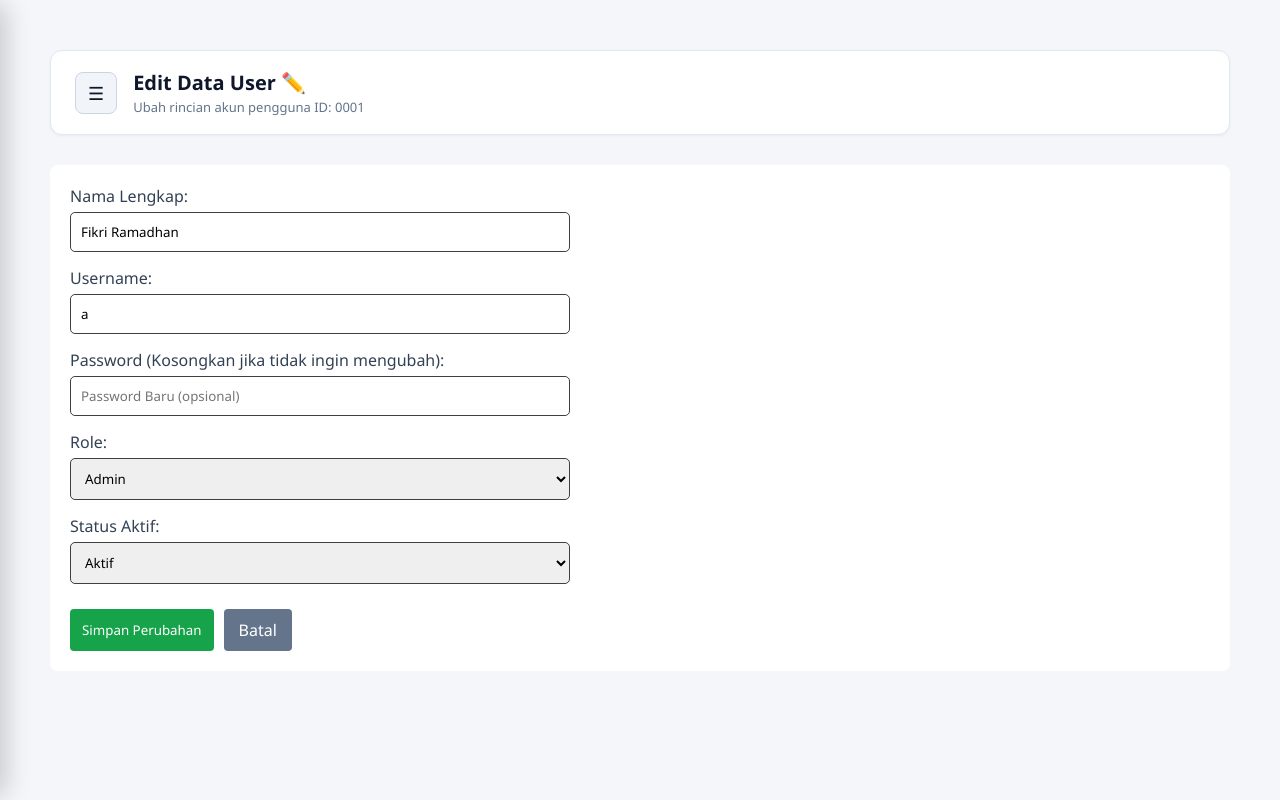
After one commit to FIK-RA/aplikasi_parkir, a PHP site: page /admin/php-admin/user_edit.php?id=1 in a window 1280 px wide. The commit adds this page. Run offline with PHP 8.4, Linux system fonts and the light colour scheme; a user stored in the database is signed in; data comes from the database, SQL or seed files in the repository.

Commit message:
rasyid konto

```diff
--- /dev/null
+++ b/app_parkir/admin/php-admin/user_edit.php
@@ -0,0 +1,163 @@
+<?php
+session_start();
+header("Cache-Control: no-store, no-cache, must-revalidate, max-age=0");
+header("Cache-Control: post-check=0, pre-check=0", false);
+header("Pragma: no-cache");
+
+require_once '../../config/koneksi.php';
+
+// Validasi Akses Admin
+if (!isset($_SESSION['id_user']) || $_SESSION['role'] !== 'admin') {
+    header("Location: ../../index.php");
+    exit();
+}
+
+// Ambil ID User dari URL
+if (!isset($_GET['id'])) {
+    header("Location: user.php");
+    exit();
+}
+
+$id_user = (int)$_GET['id'];
+
+// Fetch data user yang akan diedit
+$query_user = mysqli_query($koneksi, "SELECT * FROM tb_user WHERE id_user = '$id_user'");
+$data = mysqli_fetch_assoc($query_user);
+
+if (!$data) {
+    header("Location: user.php");
+    exit();
+}
+
+// PROSES EDIT USER
+if (isset($_POST['update'])) {
+    $nama     = mysqli_real_escape_string($koneksi, $_POST['nama_lengkap']);
+    $username = mysqli_real_escape_string($koneksi, $_POST['username']);
+    $role     = $_POST['role'];
+    $status   = $_POST['status_aktif'];
+    $password = $_POST['password'];
+
+    // Jika password diisi, update password juga
+    if (!empty($password)) {
+        $query_update = "UPDATE tb_user SET
+                            nama_lengkap = '$nama',
+                            username = '$username',
+                            password = '$password',
+                            role = '$role',
+                            status_aktif = '$status'
+                         WHERE id_user = '$id_user'";
+    } else {
+        // Jika password kosong, jangan ubah password lama
+        $query_update = "UPDATE tb_user SET
+                            nama_lengkap = '$nama',
+                            username = '$username',
+                            role = '$role',
+                            status_aktif = '$status'
+                         WHERE id_user = '$id_user'";
+    }
+
+    if (mysqli_query($koneksi, $query_update)) {
+        header("Location: user.php?pesan=sukses_edit");
+        exit();
+    }
+}
+?>
+
+<!DOCTYPE html>
+<html lang="id">
+<head>
+    <meta charset="UTF-8">
+    <meta name="viewport" content="width=device-width, initial-scale=1.0">
+    <title>Edit User - Sistem Parkir</title>
+    <link rel="stylesheet" href="../css-admin/dashboard.css?v=<?= time(); ?>">
+    <link rel="stylesheet" href="../css-admin/user.css?v=<?= time(); ?>">
+</head>
+<body>
+
+    <div class="overlay" id="overlay"></div>
+
+    <div class="sidebar" id="sidebar">
+        <div class="sidebar-header">
+            <h2>E-PARKIR ADMIN</h2>
+            <button class="btn-close-sidebar" id="btnCloseSidebar">&times;</button>
+        </div>
+        <ul class="menu">
+            <li><a href="dashboard.php">Dashboard</a></li>
+            <li><a href="user.php" class="active">User</a></li>
+            <li><a href="tarif.php">Tarif Parkir</a></li>
+            <li><a href="area_parkir.php">Area Parkir</a></li>
+            <li><a href="kendaraan.php">Kendaraan</a></li>
+            <li><a href="log.php">Log Aktivitas</a></li>
+        </ul>
+        <a href="../../logout.php" class="btn-logout">Logout</a>
+    </div>
+
+    <div class="content">
+        <div class="header">
+            <div class="header-left">
+                <button class="menu-toggle" id="btnToggle" title="Buka Menu">☰</button>
+                <div>
+                    <h2>Edit Data User ✏️</h2>
+                    <p>Ubah rincian akun pengguna ID: <?= sprintf("%04d", $data['id_user']); ?></p>
+                </div>
+            </div>
+        </div>
+
+        <!-- Form Edit User -->
+        <div class="form-box">
+            <form action="" method="POST" style="display: flex; flex-direction: column; gap: 15px; max-width: 500px;">
+                <div>
+                    <label style="display:block; margin-bottom:5px;">Nama Lengkap:</label>
+                    <input type="text" name="nama_lengkap" value="<?= htmlspecialchars($data['nama_lengkap']); ?>" required style="width: 100%;">
+                </div>
+
+                <div>
+                    <label style="display:block; margin-bottom:5px;">Username:</label>
+                    <input type="text" name="username" value="<?= htmlspecialchars($data['username']); ?>" required style="width: 100%;">
+                </div>
+
+                <div>
+                    <label style="display:block; margin-bottom:5px;">Password (Kosongkan jika tidak ingin mengubah):</label>
+                    <input type="password" name="password" placeholder="Password Baru (opsional)" style="width: 100%;">
+                </div>
+
+                <div>
+                    <label style="display:block; margin-bottom:5px;">Role:</label>
+                    <select name="role" style="width: 100%;">
+                        <option value="admin" <?= $data['role'] == 'admin' ? 'selected' : ''; ?>>Admin</option>
+                        <option value="petugas" <?= $data['role'] == 'petugas' ? 'selected' : ''; ?>>Petugas</option>
+                        <option value="owner" <?= $data['role'] == 'owner' ? 'selected' : ''; ?>>Owner</option>
+                    </select>
+                </div>
+
+                <div>
+                    <label style="display:block; margin-bottom:5px;">Status Aktif:</label>
+                    <select name="status_aktif" style="width: 100%;">
+                        <option value="1" <?= $data['status_aktif'] == 1 ? 'selected' : ''; ?>>Aktif</option>
+                        <option value="0" <?= $data['status_aktif'] == 0 ? 'selected' : ''; ?>>Nonaktif</option>
+                    </select>
+                </div>
+
+                <div style="display: flex; gap: 10px; margin-top: 10px;">
+                    <button type="submit" name="update" class="btn btn-add">Simpan Perubahan</button>
+                    <a href="user.php" class="btn" style="background: #64748b; color: white; text-decoration: none; padding: 10px 15px; border-radius: 4px; display: inline-block;">Batal</a>
+                </div>
+            </form>
+        </div>
+    </div>
+
+    <script>
+        const btnToggle = document.getElementById('btnToggle');
+        const btnCloseSidebar = document.getElementById('btnCloseSidebar');
+        const sidebar = document.getElementById('sidebar');
+        const overlay = document.getElementById('overlay');
+
+        function openSidebar() { sidebar.classList.add('show'); overlay.classList.add('show'); }
+        function closeSidebar() { sidebar.classList.remove('show'); overlay.classList.remove('show'); }
+
+        btnToggle.addEventListener('click', openSidebar);
+        btnCloseSidebar.addEventListener('click', closeSidebar);
+        overlay.addEventListener('click', closeSidebar);
+    </script>
+</body>
+</html>
```
Also changed, not shown: app_parkir/petugas/php-petugas/transaksi.php (+28 -31 lines).
